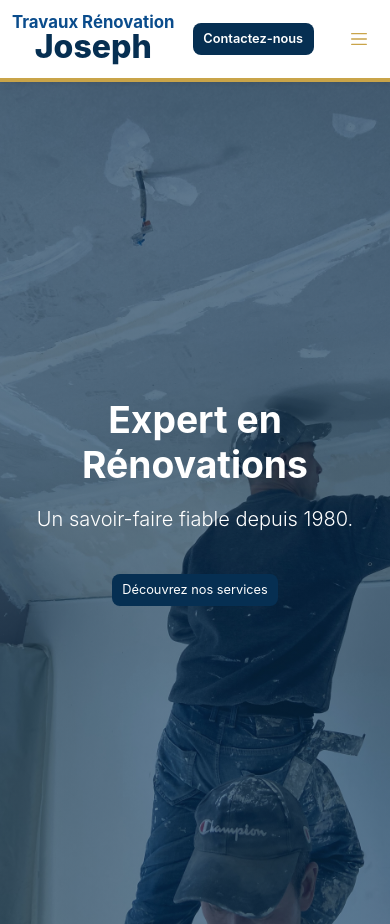
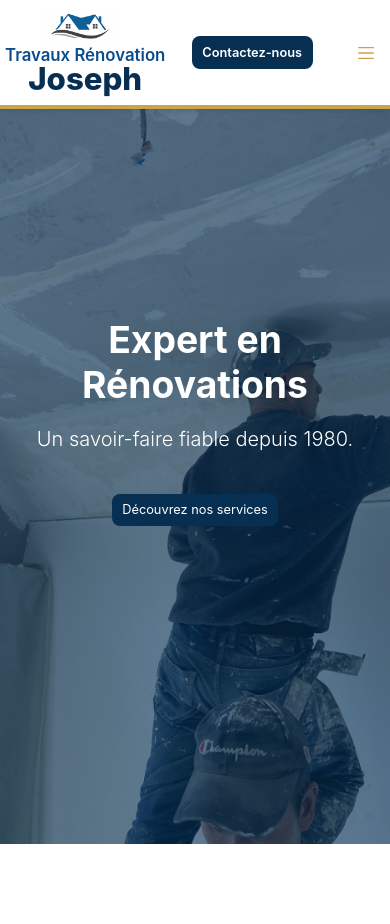
Before and after one commit to RibzE-K/Jo, a plain HTML site: page index.html in a window 390 px wide. Shown: the top 924 px of the page. Drawn offline with nearby package versions, Linux system fonts and the light colour scheme.

Commit message:
Navbar changes : adding a logo, centering items, tuning responsiveness

```diff
--- a/index.html
+++ b/index.html
@@ -19,23 +19,32 @@
   </head>
   <body>
     <!-- NAVBAR -->
-    <nav id="mainNav" class="navbar fixed-top shadow-sm py-2 custom-navbar">
-      <div class="container navbar-grid">
+    <nav id="mainNav" class="navbar fixed-top shadow-sm py-2 custom-navbar ">
+        <div class="container-fluid navbar-grid">
           <!-- LEFT: LOGO -->
           <div class="nav-left d-flex align-items-center">
-          <a class="navbar-brand fw-bold m-0 text-white logo-text" href="#hero">
-            Travaux Rénovation<br />
+            <a class="navbar-brand brand-wrap m-0 p-0" href="#hero">
+              <img
+                src="./images/Joseph_logo.png"
+                alt="Logo Joseph"
+                class="brand-logo me-2"
+              />
+              <span class="brand-text">
+                <span class="logo-top">Travaux Rénovation</span><br />
                 <span class="logo-joseph">Joseph</span>
+              </span>
             </a>
           </div>
 
           <!-- CENTER: NAV ITEMS -->
           <div
-          class="nav-center d-none d-lg-flex justify-content-center align-items-center"
+            class="nav-center position-absolute start-50 translate-middle-x d-none d-lg-flex justify-content-center align-items-center"
           >
             <ul class="navbar-nav flex-row gap-4">
               <li class="nav-item">
-              <a class="nav-link nav-link-custom" href="#services">Services</a>
+                <a class="nav-link nav-link-custom" href="#services"
+                  >Services</a
+                >
               </li>
               <li class="nav-item">
                 <a class="nav-link nav-link-custom" href="#reviews">Projets</a>
@@ -532,21 +541,22 @@
 
           <div class="col-md-8">
             <p>
-              Je suis <strong>Joseph</strong>, auto - entrepreneur et plombier chauffagiste installateur depuis 1980.
-              Avec mon équipe, nous faisons tous types de travaux de rénovation ou de conseil en architecture d'intérieur.
+              Je suis <strong>Joseph</strong>, auto - entrepreneur et plombier
+              chauffagiste installateur depuis 1980. Avec mon équipe, nous
+              faisons tous types de travaux de rénovation ou de conseil en
+              architecture d'intérieur.
             </p>
             <p>
               Fort de plus de 40 ans d'expérience, j'ai acquis une expertise
-              approfondie dans la rénovation
-              intérieure. Mon engagement envers la qualité et la satisfaction du
-              client est au cœur de chaque projet que j'entreprends.
+              approfondie dans la rénovation intérieure. Mon engagement envers
+              la qualité et la satisfaction du client est au cœur de chaque
+              projet que j'entreprends.
             </p>
             <p>
-              Mon travail garantit la conformité aux normes PMR et offre
-              des résultats de haute qualité et durables.
+              Mon travail garantit la conformité aux normes PMR et offre des
+              résultats de haute qualité et durables.
             </p>
-<p> T.V.A. - 30437689000055
-             </p>
+            <p>T.V.A. - 30437689000055</p>
           </div>
         </div>
       </div>
@@ -559,23 +569,40 @@
 
         <!-- Contact description text -->
         <p class="contact-description text-center mb-5">
-          Pour un devis, contactez-moi par <strong>téléphone</strong>, par <strong>WhatsApp</strong> ou par <strong>mail</strong>.
+          Pour un devis, contactez-moi par <strong>téléphone</strong>, par
+          <strong>WhatsApp</strong> ou par <strong>mail</strong>.
         </p>
 
         <!-- Contact buttons -->
-        <div class="contact-buttons d-flex justify-content-center gap-4 flex-wrap">
+        <div
+          class="contact-buttons d-flex justify-content-center gap-4 flex-wrap"
+        >
           <!-- Phone button -->
-          <a href="tel:+33XXXXXXXXXX" class="contact-btn phone-btn" aria-label="Call us">
+          <a
+            href="tel:+33XXXXXXXXXX"
+            class="contact-btn phone-btn"
+            aria-label="Call us"
+          >
             <i class="bi bi-telephone-fill"></i>
           </a>
 
           <!-- WhatsApp button -->
-          <a href="https://wa.me/33XXXXXXXXXX" target="_blank" rel="noopener noreferrer" class="contact-btn whatsapp-btn" aria-label="WhatsApp us">
+          <a
+            href="https://wa.me/33XXXXXXXXXX"
+            target="_blank"
+            rel="noopener noreferrer"
+            class="contact-btn whatsapp-btn"
+            aria-label="WhatsApp us"
+          >
             <i class="bi bi-whatsapp"></i>
           </a>
 
           <!-- Email button -->
-          <a href="mailto:emailde@joseph.fr" class="contact-btn email-btn" aria-label="Email us">
+          <a
+            href="mailto:emailde@joseph.fr"
+            class="contact-btn email-btn"
+            aria-label="Email us"
+          >
             <i class="bi bi-envelope-fill"></i>
           </a>
         </div>
--- a/style.css
+++ b/style.css
@@ -8,6 +8,11 @@
   --color-gold-accent: #c9a449;
   --color-gray-light: #f3f4f6;
   --color-gray-text: #6b7280;
+  --brand-logo-size: clamp(75px, 10vw, 150px);
+  --brand-logo-small-scale: 1;
+  --brand-stack-break: 576px;
+  --brand-top-size: clamp(0.9rem, 2.4vw, 1.05rem);
+  --brand-joseph-size: clamp(1.25rem, 4.5vw, 2rem);
 }
 
 /* -------------------------------------------------------
@@ -16,7 +21,7 @@
 body {
   font-family: "Inter", sans-serif;
   color: var(--color-gray-text);
-  padding-top: 80px;
+  padding-top: 0px;
   scroll-behavior: smooth;
   background: linear-gradient(
     rgba(6, 47, 82, 0.6),
@@ -35,6 +40,9 @@
 .custom-navbar {
   background: var(--color-white);
   border-bottom: 4px solid var(--color-gold-accent);
+  width: 100%;
+  padding: 0.5rem 0;
+  flex-wrap: nowrap;
 }
 
 .navbar-grid {
@@ -42,9 +50,12 @@
   grid-template-columns: 1fr 3fr 1fr;
   align-items: center;
   width: 100%;
+  margin: 0 15px;
 }
 #mainNav {
   transition: transform 0.35s ease, background-color 0.2s ease;
+  width: 100%;
+  align-items: center;
 }
 
 /* Hidden state */
@@ -57,21 +68,48 @@
   transform: translateY(0);
 }
 
-/* Logo */
-.logo-text {
-  line-height: 1.1;
-  font-size: 1.05rem;
-  text-align: left;
-  color: var(--color-blue-primary) !important;
+.brand-wrap {
+  display: flex;
+  align-items: center;
+  gap: 0.6rem;
+  text-decoration: none;
 }
 
-.logo-joseph {
-  font-size: 2rem;
+.brand-logo {
+  width: var(--brand-logo-size);
+  height: auto;
+  display: block;
+  object-fit: contain;
+}
+
+.brand-text {
+  line-height: 1;
+  color: var(--color-blue-primary);
+  display: inline-block;
+  text-align: left;
+}
+
+.brand-text .logo-top {
+  display: block;
+  font-size: var(--brand-top-size);
+  font-weight: 600;
+  color: var(--color-blue-primary);
+  margin-bottom: -10px;
+}
+
+.brand-text .logo-joseph {
+  display: block;
+  font-size: var(--brand-joseph-size);
   font-weight: 800;
-  display: block;
+  color: var(--color-blue-dark);
+  margin-top: -10px;
   text-align: center;
-  margin-top: -2px;
-  color: var(--color-blue-dark) !important;
+}
+
+/* Ensure navbar spacing still aligns visually */
+.nav-left .brand-wrap {
+  display: flex;
+  align-items: center;
 }
 
 /* Navbar links */
@@ -99,31 +137,7 @@
   color: var(--color-white) !important;
 }
 
-/* Responsive sizing for small screens */
-@media (max-width: 768px) {
-  .custom-btn-light {
-    padding: 0.4rem 0.75rem !important;
-    font-size: 0.85rem;
-  }
 
-  .custom-btn-light i {
-    font-size: 0.9rem;
-  }
-  .custom-btn-light i {
-    display: none;
-  }
-}
-
-@media (max-width: 576px) {
-  .custom-btn-light {
-    padding: 0.35rem 0.6rem !important;
-    font-size: 0.8rem;
-  }
-
-  .custom-btn-light i {
-    font-size: 0.85rem;
-  }
-}
 
 /* Mobile */
 .custom-toggler {
@@ -146,9 +160,65 @@
   }
   .navbar-grid {
     grid-template-columns: 1fr auto;
+    padding: 0 10px;
+    margin: 2px 10px;
   }
   .nav-right {
     display: none;
+  }
+}
+/* Responsive sizing for small screens */
+@media (max-width: 768px) {
+  .custom-btn-light {
+    padding: 0.4rem 0.75rem !important;
+    font-size: 0.85rem;
+  }
+
+  .custom-btn-light i {
+    font-size: 0.9rem;
+  }
+  .custom-btn-light i {
+    display: none;
+  }
+}
+/* Small screens: stack logo above text and reduce sizes */
+@media (max-width: 576px) {
+  .brand-wrap {
+    flex-direction: column;
+    align-items: center;
+    gap: 0.25rem;
+  }
+
+  .brand-logo {
+    width: calc(var(--brand-logo-size) * var(--brand-logo-small-scale));
+  }
+
+  .brand-text {
+    text-align: center;
+  }
+
+  .brand-text .logo-top {
+    font-size: clamp(0.9rem, 6vw, 1.05rem);
+  }
+
+  .brand-text .logo-joseph {
+    font-size: clamp(1.05rem, 8vw, 2rem);
+  }
+  .custom-navbar {
+    flex-wrap: wrap;
+  }
+  .custom-btn-light {
+    padding: 0.35rem 0.6rem !important;
+    font-size: 0.8rem;
+  }
+
+  .custom-btn-light i {
+    font-size: 0.85rem;
+  }
+  .navbar-grid {
+    grid-template-columns: 1fr auto;
+    padding: 0 1px;
+    margin: 2px 4px;
   }
 }
 
@@ -573,7 +643,6 @@
   }
 }
 
-*/
 /* -------------------------------------------------------
     PROJECTS sections
 ------------------------------------------------------- */
```
Also changed, not shown: images/Joseph_logo.png (added), images/new_logo.png (added), images/old_logo.jpg (added), images/old_logo_cropped.jpg (added). Lines whose indentation alone changed are shown as unchanged.
